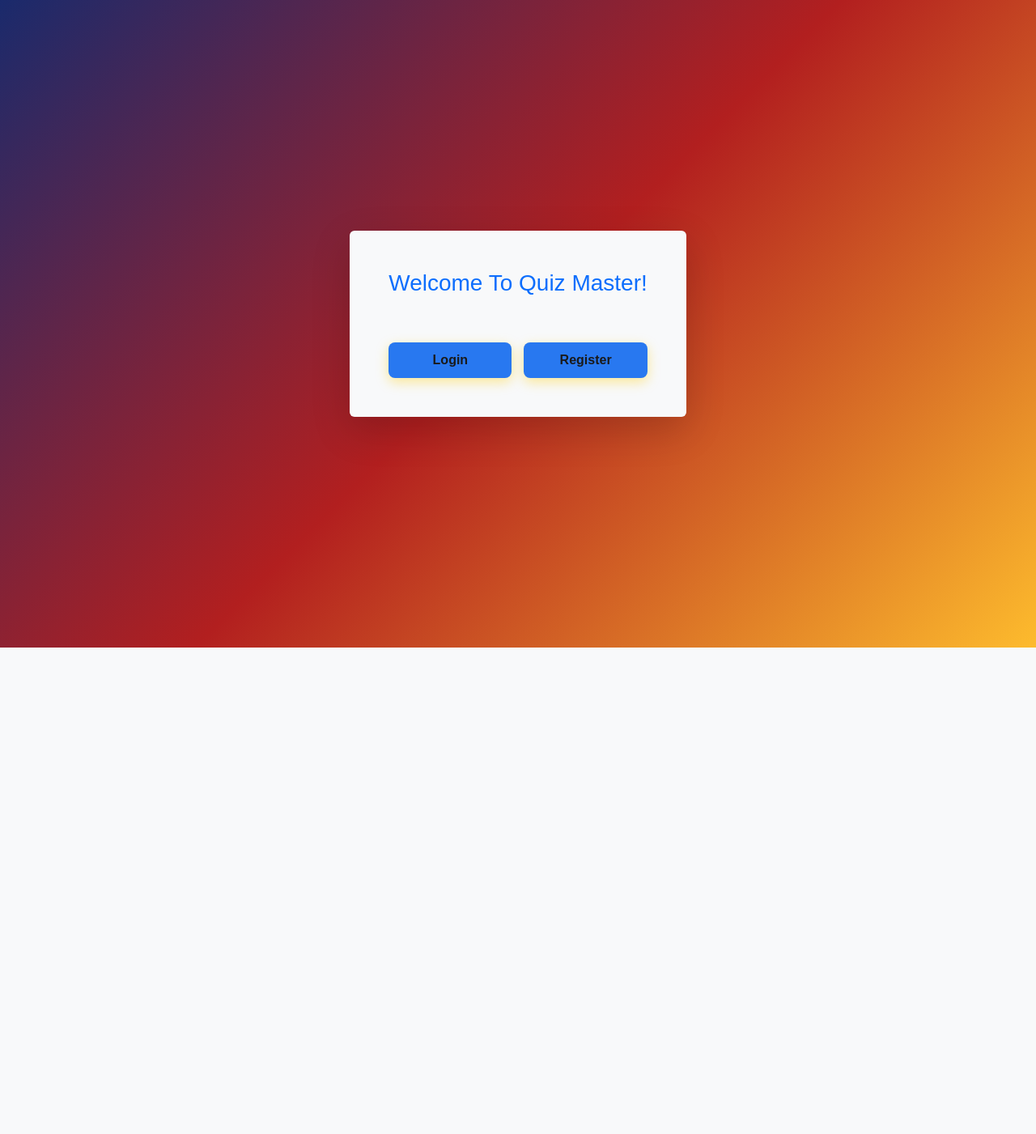
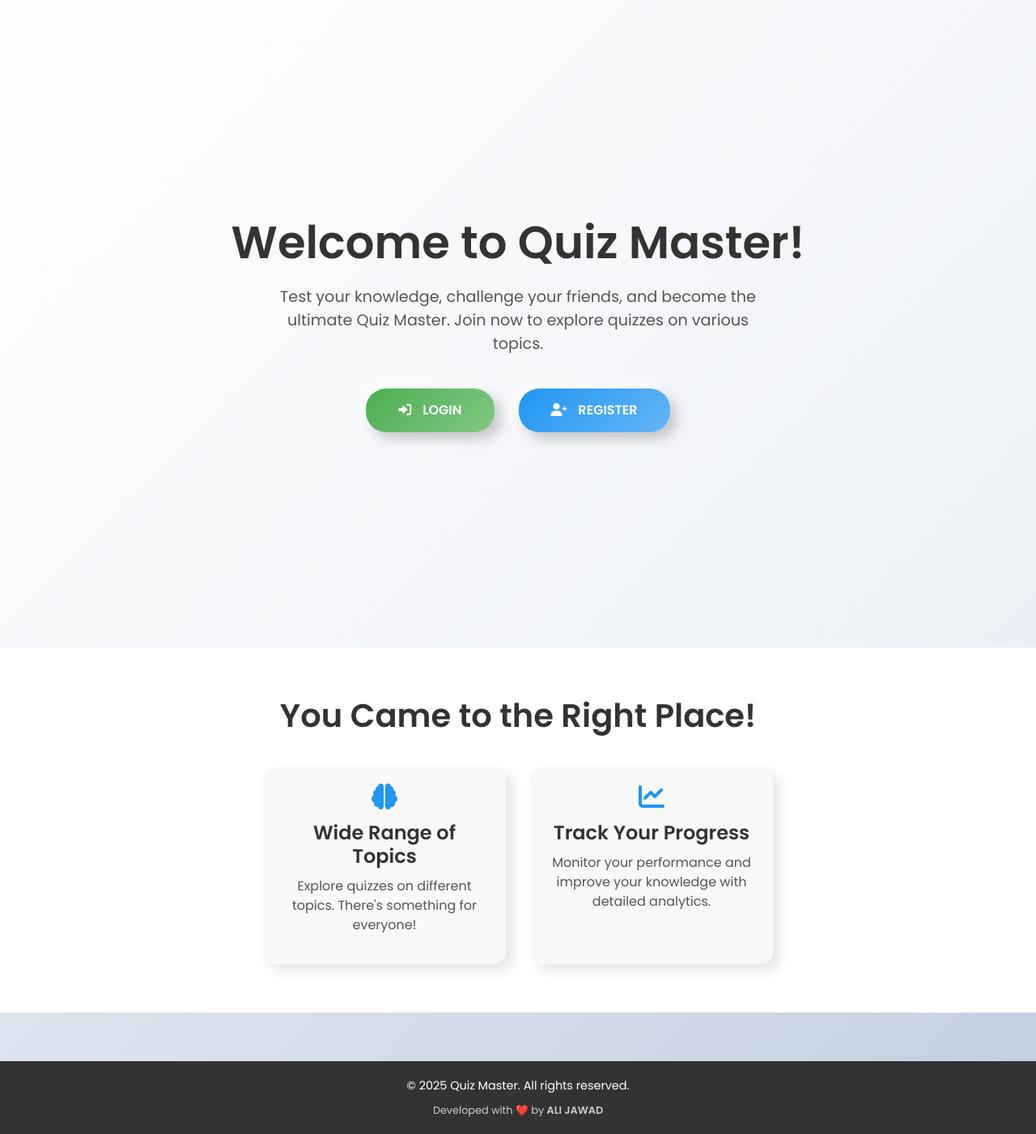
Before and after one commit to 22f3001825/Mad1_quiz_master_application_project, a Flask app: page / in a window 1280 px wide. Shown: the whole page at 81% size. Before the commit the page ends 800 px from the top, so only its background shows below. Run offline with Flask 3, Linux system fonts and the light colour scheme.

Commit message:
Updated home page and some other pages

```diff
--- /dev/null
+++ b/static/styles/home.css
@@ -0,0 +1,197 @@
+
+ /* Basic reset */
+    body {
+      margin: 0;
+      padding: 0;
+      font-family: 'Poppins', sans-serif;
+      background: linear-gradient(135deg, #f5f7fa, #c3cfe2);
+      color: #333;
+    }
+
+    /* Hero Section */
+    .hero-section {
+      height: 100vh;
+      display: flex;
+      align-items: center;
+      justify-content: center;
+      text-align: center;
+      background: linear-gradient(135deg, rgba(255, 255, 255, 0.8), rgba(255, 255, 255, 0.6));
+      padding: 20px;
+    }
+
+    .hero-section h1 {
+      font-size: 3.5rem;
+      font-weight: 600;
+      color: #333;
+      margin-bottom: 20px;
+    }
+
+    .hero-section p {
+      font-size: 1.2rem;
+      color: #555;
+      max-width: 600px;
+      margin: 0 auto 40px;
+    }
+
+    /* Button container */
+    .button-container {
+      display: flex;
+      gap: 30px;
+      justify-content: center;
+      margin-top: 30px;
+    }
+
+    /* Base button styling */
+    .btn {
+      padding: 15px 40px;
+      font-size: 16px;
+      border: none;
+      border-radius: 25px;
+      cursor: pointer;
+      color: #fff;
+      text-transform: uppercase;
+      font-weight: bold;
+      transition: all 0.4s ease;
+      position: relative;
+      overflow: hidden;
+      outline: none;
+      box-shadow: 8px 8px 16px rgba(0, 0, 0, 0.2),
+                  -8px -8px 16px rgba(255, 255, 255, 0.7);
+    }
+
+    /* Neumorphic hover effect */
+    .btn:hover {
+      box-shadow: 4px 4px 8px rgba(0, 0, 0, 0.2),
+                  -4px -4px 8px rgba(255, 255, 255, 0.7);
+      transform: translateY(2px);
+    }
+
+    /* Gradient animation */
+    .btn::before {
+      content: '';
+      position: absolute;
+      top: 0;
+      left: 0;
+      width: 100%;
+      height: 100%;
+      background: linear-gradient(135deg, rgba(255, 255, 255, 0.3), rgba(255, 255, 255, 0));
+      opacity: 0;
+      transition: opacity 0.4s ease;
+    }
+
+    .btn:hover::before {
+      opacity: 1;
+    }
+
+    /* Pulse animation on hover */
+    .btn::after {
+      content: '';
+      position: absolute;
+      top: 50%;
+      left: 50%;
+      width: 300%;
+      height: 300%;
+      background: rgba(255, 255, 255, 0.4);
+      border-radius: 50%;
+      transform: translate(-50%, -50%) scale(0);
+      transition: transform 0.6s ease, opacity 0.6s ease;
+      opacity: 0;
+    }
+
+    .btn:hover::after {
+      transform: translate(-50%, -50%) scale(1);
+      opacity: 1;
+    }
+
+    /* Icon styling */
+    .btn i {
+      margin-right: 10px;
+      transition: transform 0.3s ease;
+    }
+
+    .btn:hover i {
+      transform: rotate(360deg);
+    }
+
+    /* Green button */
+    .btn-sign-in {
+      background: linear-gradient(135deg, #4CAF50, #81C784);
+    }
+
+    /* Blue button */
+    .btn-sign-up {
+      background: linear-gradient(135deg, #2196F3, #64B5F6);
+    }
+
+    /* Features Section */
+    .features-section {
+      padding: 60px 20px;
+      background: #ffffff;
+      text-align: center;
+    }
+
+    .features-section h2 {
+      font-size: 2.5rem;
+      font-weight: 600;
+      color: #333;
+      margin-bottom: 40px;
+    }
+
+    .feature-cards {
+      display: flex;
+      justify-content: center;
+      gap: 30px;
+      flex-wrap: wrap;
+    }
+
+    .feature-card {
+      background: #f9f9f9;
+      padding: 20px;
+      border-radius: 15px;
+      width: 300px;
+      box-shadow: 8px 8px 16px rgba(0, 0, 0, 0.1),
+                  -8px -8px 16px rgba(255, 255, 255, 0.7);
+      transition: transform 0.3s ease;
+    }
+
+    .feature-card:hover {
+      transform: translateY(-10px);
+    }
+
+    .feature-card i {
+      font-size: 2rem;
+      color: #2196F3;
+      margin-bottom: 15px;
+    }
+
+    .feature-card h3 {
+      font-size: 1.5rem;
+      font-weight: 600;
+      color: #333;
+      margin-bottom: 10px;
+    }
+
+    .feature-card p {
+      font-size: 1rem;
+      color: #555;
+    }
+
+    /* Footer */
+    footer {
+      background: #333;
+      color: #fff;
+      text-align: center;
+      padding: 20px;
+      margin-top: 60px;
+    }
+
+    footer p {
+      margin: 0;
+      font-size: 0.9rem;
+    }
+
+    footer .developer {
+      font-size: 0.8rem;
+      margin-top: 10px;
+      color: #ccc;
+    }
--- a/templates/admin/admin_new_question.html
+++ b/templates/admin/admin_new_question.html
@@ -47,6 +47,6 @@
     </div>
 
     <button type="submit" class="btn btn-success">Save</button>
-    <a href="{{ url_for('admin_dashboard') }}" class="btn btn-secondary">Cancel</a>
+    <a href="{{ url_for('quiz_management') }}" class="btn btn-secondary">Cancel</a>
 </form>
 {% endblock %}
--- a/templates/admin/admin_new_quiz.html
+++ b/templates/admin/admin_new_quiz.html
@@ -21,11 +21,11 @@
     </div>
 
     <div class="mb-3">
-        <label class="form-label">Duration (hh:mm):</label>
-        <input type="text" class="form-control" name="duration" placeholder="e.g., 01:30 (for 1 hour 30 mins)" required>
+        <label class="form-label">Duration (in seconds):</label>
+        <input type="text" class="form-control" name="duration" placeholder="300 seconds" required>
     </div>
 
-    <small class="text-danger">Note: Duration should be in HH:MM format.</small>
+    <small class="text-danger">Note: Duration should be seconds.</small>
 
     <button type="submit" class="btn btn-success">Save</button>
     <a href="{{ url_for('quiz_management') }}" class="btn btn-secondary">Cancel</a>
--- a/templates/index.html
+++ b/templates/index.html
@@ -6,23 +6,53 @@
   <title>Welcome to Quiz Master</title>
   <!-- Bootstrap CDN for Styling -->
   <link href="https://cdn.jsdelivr.net/npm/bootstrap@5.3.0/dist/css/bootstrap.min.css" rel="stylesheet">
-  <!-- External CSS (if needed) -->
-  <link rel="stylesheet" href="{{ url_for('static', filename='styles/main.css') }}">
+  <!-- Font Awesome for Icons -->
+  <link rel="stylesheet" href="https://cdnjs.cloudflare.com/ajax/libs/font-awesome/6.0.0-beta3/css/all.min.css">
+  <!-- Google Fonts -->
+  <link href="https://fonts.googleapis.com/css2?family=Poppins:wght@400;600&display=swap" rel="stylesheet">
+  <link rel="stylesheet" href="/static/styles/home.css">
 
+<body>
 
-</head>
+  <!-- Hero Section -->
+  <section class="hero-section">
+    <div>
+      <h1>Welcome to Quiz Master!</h1>
+      <p>Test your knowledge, challenge your friends, and become the ultimate Quiz Master. Join now to explore quizzes on various topics.</p>
+      <div class="button-container">
+        <a href="/login" class="btn btn-sign-in">
+          <i class="fas fa-sign-in-alt"></i> Login
+        </a>
+        <a href="/register" class="btn btn-sign-up">
+          <i class="fas fa-user-plus"></i> Register
+        </a>
+      </div>
 
+    </div>
+  </section>
 
-<body class="d-flex align-items-center justify-content-center vh-100">
-  <div class="text-center shadow-lg p-5 bg-light rounded">
-    <h3 class="text-primary">Welcome To Quiz Master!</h3>
-    <br>
-    <br>
-    <div class="center" style="display: flex; justify-content: center; gap: 15px;">
-      <a href="/login" type="button" class="btn btn-primary" style="padding: 10px 20px; border-radius: 8px;">Login</a>
-      <a href="/register" type="button" class="btn btn-primary" style="padding: 10px 20px; border-radius: 8px;">Register</a>
-  </div>
-  </div>
+  <!-- Features Section -->
+  <section class="features-section">
+    <h2>You Came to the Right Place!</h2>
+    <div class="feature-cards">
+      <div class="feature-card">
+        <i class="fas fa-brain"></i>
+        <h3>Wide Range of Topics</h3>
+        <p>Explore quizzes on different topics. There's something for everyone!</p>
+      </div>
+      <div class="feature-card">
+        <i class="fas fa-chart-line"></i>
+        <h3>Track Your Progress</h3>
+        <p>Monitor your performance and improve your knowledge with detailed analytics.</p>
+      </div>
+    </div>
+  </section>
+
+  <!-- Footer -->
+  <footer>
+    <p>&copy; 2025 Quiz Master. All rights reserved.</p>
+    <p class="developer">Developed with ❤️ by <strong>ALI JAWAD</strong></p>
+  </footer>
 
 </body>
 </html>
```
Also changed, not shown: backend/controllers.py (+163 -73 lines), static/scripts/quiz_timer.js (added, +82 -0 lines), templates/admin/edit_quiz.html (+5 -4 lines), templates/user/user_dashboard.html (+4 -6 lines), templates/user/user_start_quiz.html (+23 -5 lines), templates/user/user_summary_chart.html (+5 -3 lines), instance/quiz.sqlite3.
